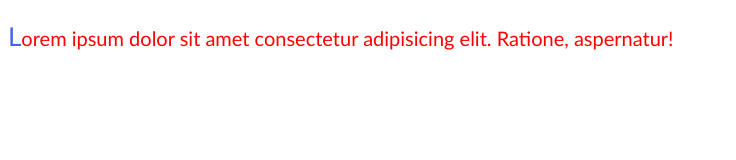
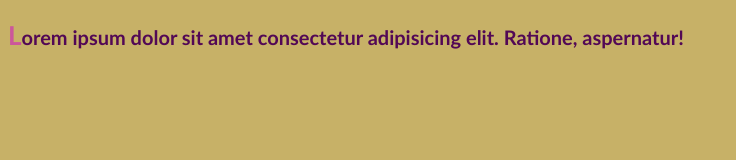
Before and after one commit to Victor-Mal/practice, a plain HTML site: page index.html in a window 1280 px wide. Shown: the whole page, without its empty margins (0-736 px from the left). Drawn offline with Linux system fonts and the light colour scheme.

Commit message:
Change font and background

```diff
--- a/assets/css/style.css
+++ b/assets/css/style.css
@@ -1,10 +1,12 @@
 body {
     font-size: 20px;
-    color: red;
+    color: rgb(82, 8, 85);
     font-family: 'Trebuchet MS', 'Lucida Sans Unicode', 'Lucida Grande', 'Lucida Sans', Arial, sans-serif;
-
+    background-color: rgb(199, 177, 103);
+    line-height: 30px;
+    font-weight: bolder;
 }
 p::first-letter {
     font-size: 26px;
-    color: royalblue;
+    color: rgb(204, 86, 155);
 }
```
